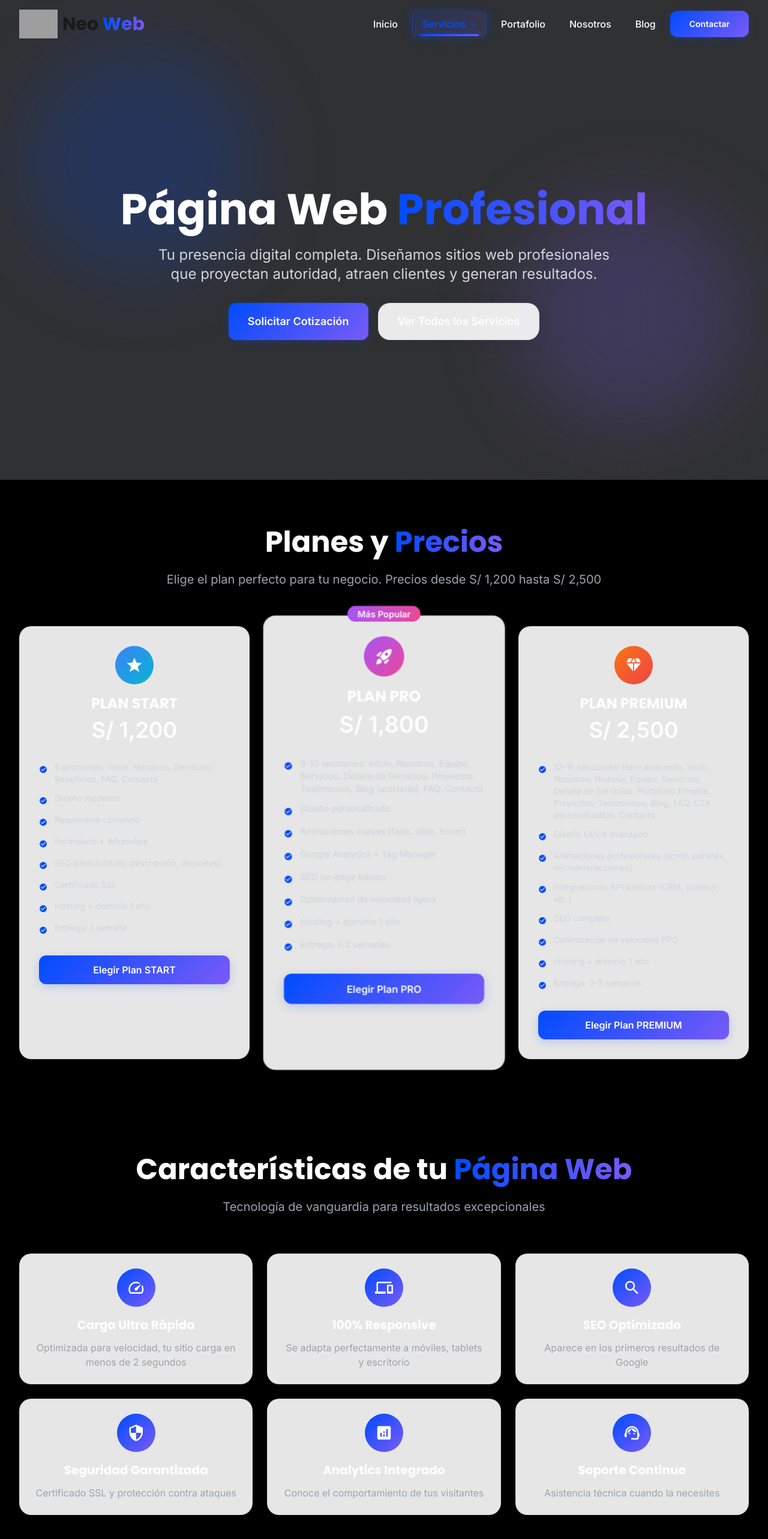
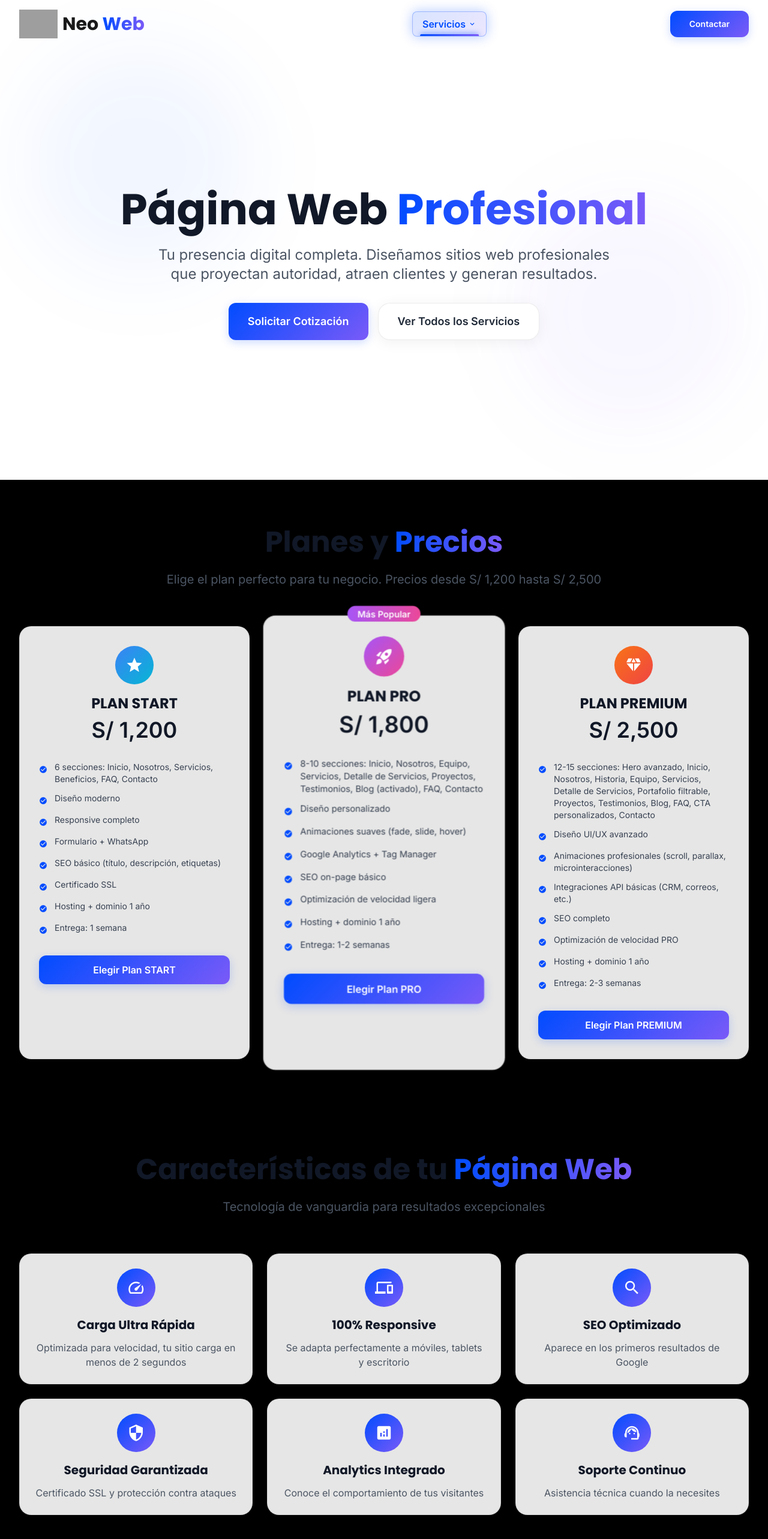
Before and after one commit to ConquestJD/neoweb, an Angular app: page /servicios/pagina-web in a window 1280 px wide. Shown: the top 2566 px of the page at 60% size. Built offline with nearby package versions, Linux system fonts and the light colour scheme; grey boxes are pictures that could not be loaded.

Commit message:
Enhance visual design of Pagina Web component by updating color scheme to a lighter palette, improving text readability, and refining button styles for better user interaction. Adjust background elements for a cleaner layout and consistent aesthetic across sections.

```diff
--- a/src/app/features/servicios/pagina-web/pagina-web.component.html
+++ b/src/app/features/servicios/pagina-web/pagina-web.component.html
@@ -1,21 +1,21 @@
 <!-- Página de Servicio: Página Web -->
 
 <!-- Hero Section -->
-<section class="relative min-h-screen flex items-center justify-center overflow-hidden pt-20">
-  <div class="absolute inset-0 gradient-animated opacity-20"></div>
+<section class="relative min-h-screen flex items-center justify-center overflow-hidden pt-20 bg-white">
+  <div class="absolute inset-0 bg-white"></div>
 
   <div class="absolute inset-0">
-    <div class="absolute top-20 left-10 w-96 h-96 bg-neo-blue/20 rounded-full filter blur-3xl animate-float"></div>
-    <div class="absolute bottom-20 right-10 w-96 h-96 bg-neo-violet/20 rounded-full filter blur-3xl animate-float" style="animation-delay: 2s;"></div>
+    <div class="absolute top-20 left-10 w-96 h-96 bg-neo-blue/5 rounded-full filter blur-3xl animate-float"></div>
+    <div class="absolute bottom-20 right-10 w-96 h-96 bg-neo-violet/5 rounded-full filter blur-3xl animate-float" style="animation-delay: 2s;"></div>
   </div>
 
   <div class="relative z-10 max-w-6xl mx-auto px-4 sm:px-6 lg:px-8 text-center fade-in-up">
     <h1 class="text-5xl md:text-6xl lg:text-7xl font-bold font-poppins mb-6 leading-tight">
-      <span class="text-white">Página Web </span>
+      <span class="text-gray-900">Página Web </span>
       <span class="text-transparent bg-clip-text bg-gradient-to-r from-neo-blue to-neo-violet">Profesional</span>
     </h1>
 
-    <p class="text-xl md:text-2xl text-gray-300 mb-8 font-inter max-w-3xl mx-auto">
+    <p class="text-xl md:text-2xl text-gray-600 mb-8 font-inter max-w-3xl mx-auto">
       Tu presencia digital completa. Diseñamos sitios web profesionales que proyectan autoridad, atraen clientes y generan resultados.
     </p>
 
@@ -23,7 +23,7 @@
       <button routerLink="/contacto" class="btn-primary text-lg px-8 py-4">
         Solicitar Cotización
       </button>
-      <button routerLink="/servicios" class="glass-card text-white px-8 py-4 rounded-xl font-semibold hover:bg-white/10 transition-all duration-300 text-lg">
+      <button routerLink="/servicios" class="glass-card text-gray-800 px-8 py-4 rounded-xl font-semibold hover:bg-gray-50 transition-all duration-300 text-lg border border-gray-200">
         Ver Todos los Servicios
       </button>
     </div>
@@ -34,10 +34,10 @@
 <section class="py-20 px-4 sm:px-6 lg:px-8" data-section-id="plans">
   <div class="max-w-7xl mx-auto">
     <div class="text-center mb-16">
-      <h2 class="text-4xl md:text-5xl font-bold font-poppins text-white mb-6">
+      <h2 class="text-4xl md:text-5xl font-bold font-poppins text-gray-900 mb-6">
         Planes y <span class="text-transparent bg-clip-text bg-gradient-to-r from-neo-blue to-neo-violet">Precios</span>
       </h2>
-      <p class="text-xl text-gray-400 font-inter max-w-3xl mx-auto">
+      <p class="text-xl text-gray-600 font-inter max-w-3xl mx-auto">
         Elige el plan perfecto para tu negocio. Precios desde S/ 1,200 hasta S/ 2,500
       </p>
     </div>
@@ -61,9 +61,9 @@
           <div class="w-16 h-16 rounded-full bg-gradient-to-br {{ plan.color }} flex items-center justify-center mx-auto mb-4">
             <span class="material-icons text-white text-3xl">{{ plan.icon }}</span>
           </div>
-          <h3 class="text-2xl font-bold font-poppins text-white mb-2">PLAN {{ plan.name }}</h3>
+          <h3 class="text-2xl font-bold font-poppins text-gray-900 mb-2">PLAN {{ plan.name }}</h3>
           <div class="mb-4">
-            <span class="text-4xl font-bold text-white">{{ plan.price }}</span>
+            <span class="text-4xl font-bold text-gray-900">{{ plan.price }}</span>
           </div>
         </div>
 
@@ -71,7 +71,7 @@
         <ul class="space-y-3 mb-8">
           <li *ngFor="let feature of plan.features" class="flex items-start">
             <span class="material-icons text-neo-blue mr-3 text-sm flex-shrink-0 mt-1">check_circle</span>
-            <span class="text-gray-300 font-inter text-sm">{{ feature }}</span>
+            <span class="text-gray-700 font-inter text-sm">{{ feature }}</span>
           </li>
         </ul>
 
@@ -88,10 +88,10 @@
 <section class="py-20 px-4 sm:px-6 lg:px-8" data-section-id="features">
   <div class="max-w-7xl mx-auto">
     <div class="text-center mb-16">
-      <h2 class="text-4xl md:text-5xl font-bold font-poppins text-white mb-6">
+      <h2 class="text-4xl md:text-5xl font-bold font-poppins text-gray-900 mb-6">
         Características de tu <span class="text-transparent bg-clip-text bg-gradient-to-r from-neo-blue to-neo-violet">Página Web</span>
       </h2>
-      <p class="text-xl text-gray-400 font-inter max-w-3xl mx-auto">
+      <p class="text-xl text-gray-600 font-inter max-w-3xl mx-auto">
         Tecnología de vanguardia para resultados excepcionales
       </p>
     </div>
@@ -101,8 +101,8 @@
         <div class="w-16 h-16 rounded-full bg-gradient-to-br from-neo-blue to-neo-violet flex items-center justify-center mx-auto mb-4">
           <span class="material-icons text-white text-3xl">{{ feature.icon }}</span>
         </div>
-        <h3 class="text-xl font-bold font-poppins text-white mb-3">{{ feature.title }}</h3>
-        <p class="text-gray-400 font-inter">{{ feature.description }}</p>
+        <h3 class="text-xl font-bold font-poppins text-gray-900 mb-3">{{ feature.title }}</h3>
+        <p class="text-gray-600 font-inter">{{ feature.description }}</p>
       </div>
     </div>
   </div>
@@ -112,10 +112,10 @@
 <section class="py-20 px-4 sm:px-6 lg:px-8 bg-gradient-to-b from-transparent via-neo-blue/5 to-transparent" data-section-id="methodology">
   <div class="max-w-7xl mx-auto">
     <div class="text-center mb-16">
-      <h2 class="text-4xl md:text-5xl font-bold font-poppins text-white mb-6">
+      <h2 class="text-4xl md:text-5xl font-bold font-poppins text-gray-900 mb-6">
         Nuestra <span class="text-transparent bg-clip-text bg-gradient-to-r from-neo-blue to-neo-violet">Metodología</span>
       </h2>
-      <p class="text-xl text-gray-400 font-inter max-w-3xl mx-auto">
+      <p class="text-xl text-gray-600 font-inter max-w-3xl mx-auto">
         Un proceso probado que garantiza resultados excepcionales
       </p>
     </div>
@@ -128,8 +128,8 @@
           </div>
         </div>
         <div class="flex-1">
-          <h3 class="text-2xl font-bold font-poppins text-white mb-3">{{ step.title }}</h3>
-          <p class="text-lg text-gray-300 font-inter">{{ step.description }}</p>
+          <h3 class="text-2xl font-bold font-poppins text-gray-900 mb-3">{{ step.title }}</h3>
+          <p class="text-lg text-gray-700 font-inter">{{ step.description }}</p>
         </div>
       </div>
     </div>
@@ -140,10 +140,10 @@
 <section class="py-20 px-4 sm:px-6 lg:px-8" data-section-id="fullcode">
   <div class="max-w-7xl mx-auto">
     <div class="text-center mb-16">
-      <h2 class="text-4xl md:text-5xl font-bold font-poppins text-white mb-6">
+      <h2 class="text-4xl md:text-5xl font-bold font-poppins text-gray-900 mb-6">
         Todo se hace <span class="text-transparent bg-clip-text bg-gradient-to-r from-neo-blue to-neo-violet">Full Code</span>
       </h2>
-      <p class="text-xl text-gray-400 font-inter max-w-3xl mx-auto">
+      <p class="text-xl text-gray-600 font-inter max-w-3xl mx-auto">
         Desarrollamos tu sitio web desde cero, sin plantillas. Código limpio, optimizado y 100% personalizado para tu negocio.
       </p>
     </div>
@@ -153,22 +153,22 @@
         <div class="w-16 h-16 rounded-full bg-gradient-to-br from-neo-blue to-neo-violet flex items-center justify-center mb-4">
           <span class="material-icons text-white text-3xl">{{ benefit.icon }}</span>
         </div>
-        <h3 class="text-xl font-bold font-poppins text-white mb-3">{{ benefit.title }}</h3>
-        <p class="text-gray-400 font-inter">{{ benefit.description }}</p>
+        <h3 class="text-xl font-bold font-poppins text-gray-900 mb-3">{{ benefit.title }}</h3>
+        <p class="text-gray-600 font-inter">{{ benefit.description }}</p>
       </div>
     </div>
   </div>
 </section>
 
 <!-- CTA Final -->
-<section class="py-24 px-4 sm:px-6 lg:px-8 relative overflow-hidden">
-  <div class="absolute inset-0 gradient-animated"></div>
+<section class="py-24 px-4 sm:px-6 lg:px-8 relative overflow-hidden bg-white">
+  <div class="absolute inset-0 bg-white"></div>
 
   <div class="max-w-4xl mx-auto text-center relative z-10">
-    <h2 class="text-4xl md:text-5xl font-bold font-poppins text-white mb-6">
+    <h2 class="text-4xl md:text-5xl font-bold font-poppins text-gray-900 mb-6">
       ¿Listo para tener tu Página Web Profesional?
     </h2>
-    <p class="text-xl text-gray-200 font-inter mb-8">
+    <p class="text-xl text-gray-700 font-inter mb-8">
       Comienza tu transformación digital hoy mismo
     </p>
 
```
